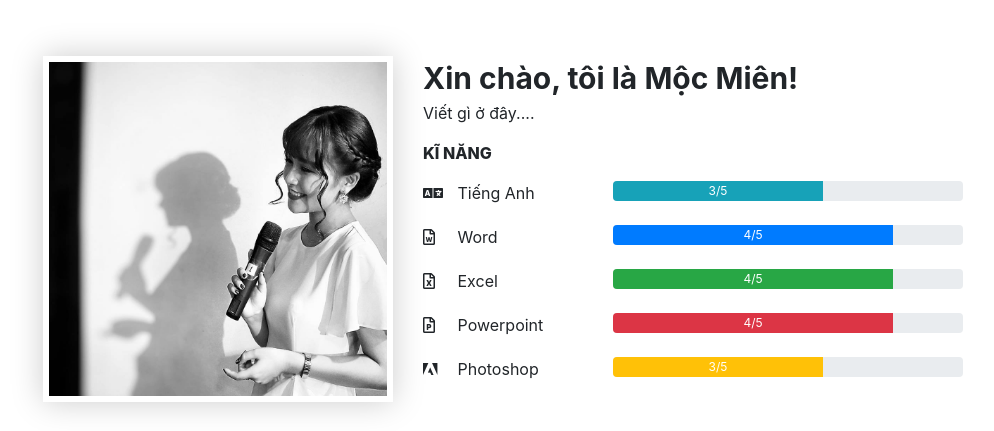
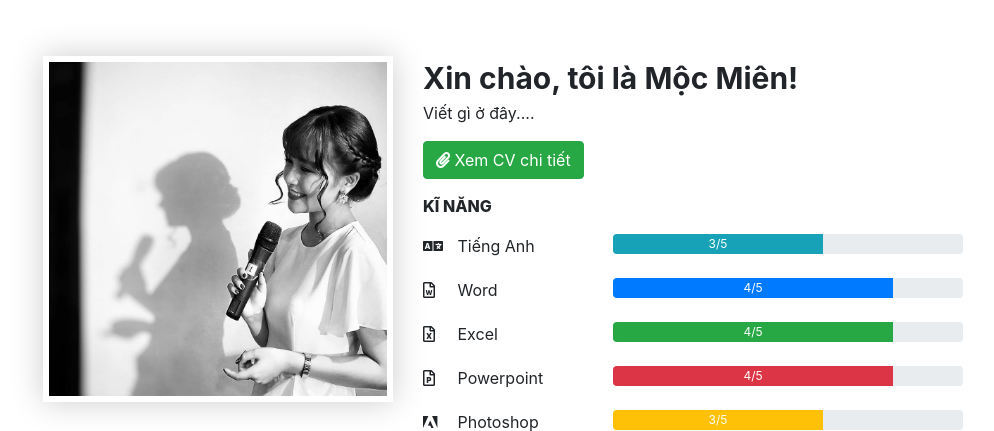
Before and after one commit to godturtle48/godturtle48.github.io, a PHP site: page / in a window 1280 px wide. Shown: the part 804-1235 px from the top of the page, without its empty margins (42-1036 px from the left). Run offline with PHP 8.4, Linux system fonts and the light colour scheme.

Commit message:
add button direct to detail CV

```diff
--- a/CSS/index.css
+++ b/CSS/index.css
@@ -153,6 +153,9 @@ hr {
         font-weight: 700;
         font-size: 30px;
     }
+    #information-section .detail-cv {
+        margin-bottom: 15px;
+    }
     #information-section .skill-section {
 
     }
--- a/index.html
+++ b/index.html
@@ -85,6 +85,14 @@
                 <div class="col-xs-12 col-sm-12 col-md-8">
                     <div class="open-name-title">Xin chào, tôi là Mộc Miên!</div>
                     <p>Viết gì ở đây....</p>
+                    <div class="detail-cv">
+                        <a href="https://goo.gl/7sSRRX">
+                            <button class="btn btn-success">
+                                    <i class="fas fa-paperclip"></i>
+                                    <span>Xem CV chi tiết</span>
+                            </button>
+                        </a>
+                    </div>
                     <div class="skill-section">
                         <div class="skill-title">
                             <p>Kĩ năng</p>
```
